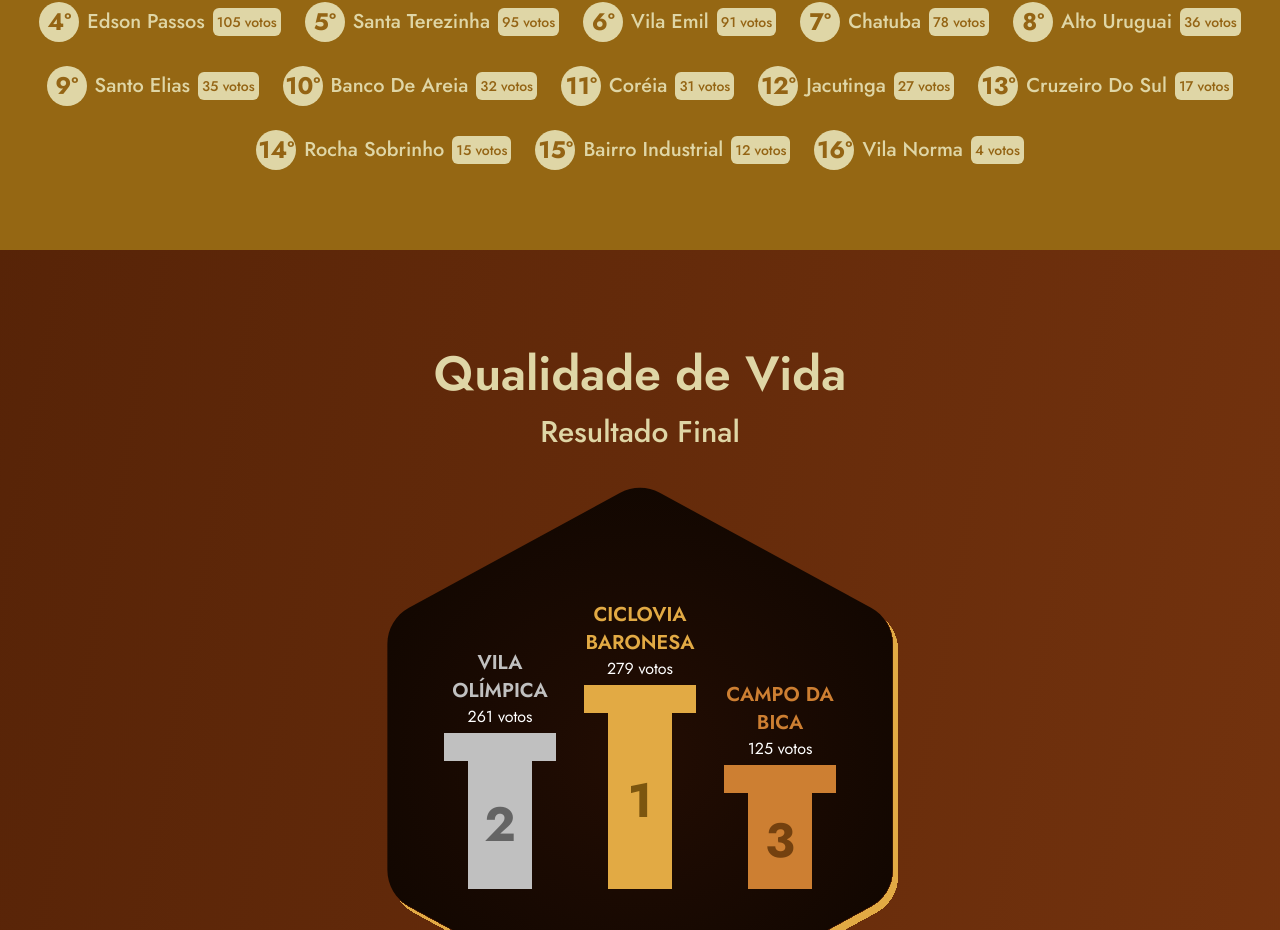
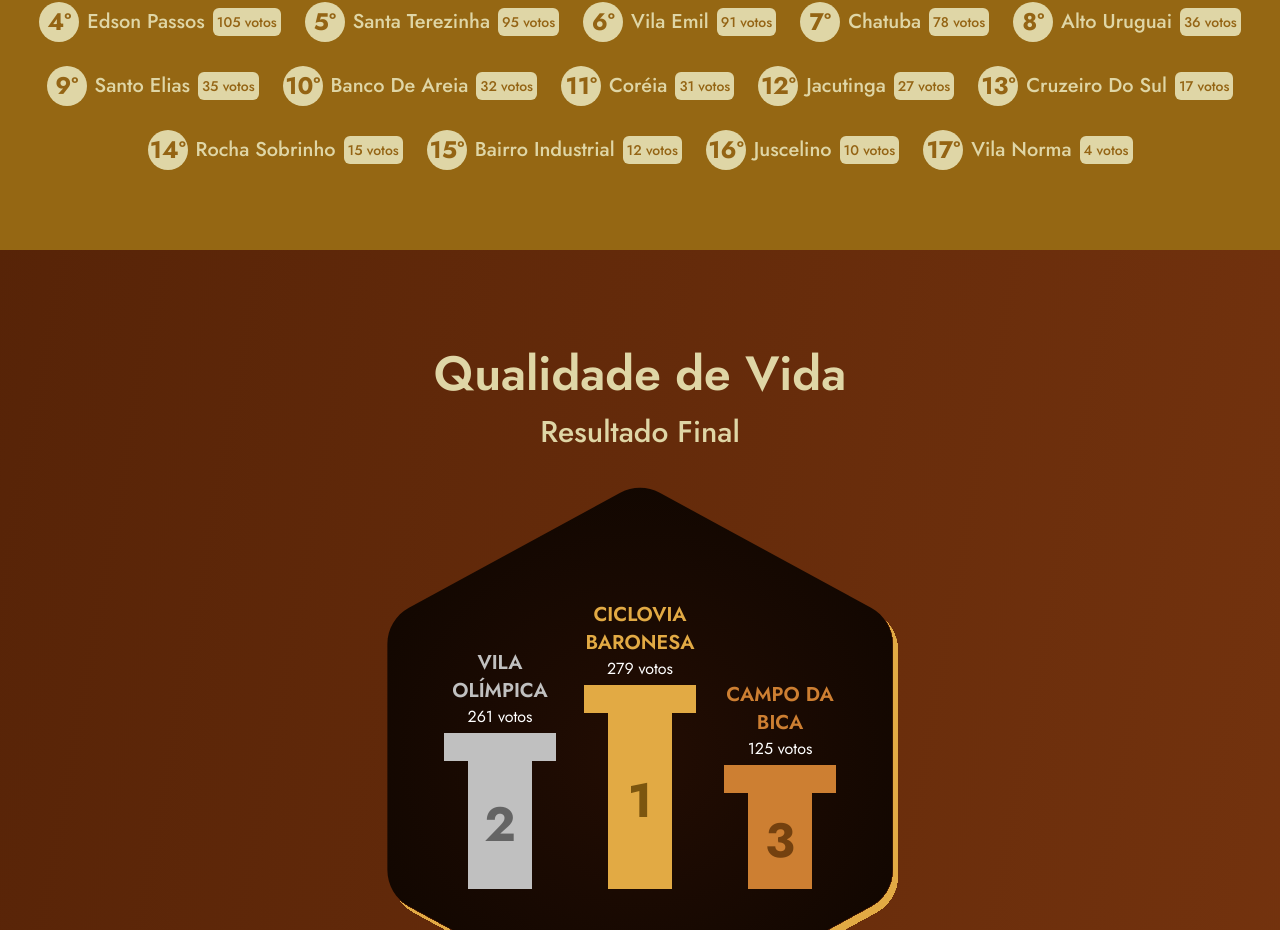
Before and after one commit to DesenvolvimentoCCS-PMM/mesquita-indica-2024, a React (Vite) app: page / in a window 1280 px wide. Shown: the part 4729-5659 px from the top of the page. Built offline with nearby package versions, Linux system fonts and the light colour scheme; a web font is replaced by a local one.

Commit message:
feat: add juscelino

```diff
--- a/src/data/results.ts
+++ b/src/data/results.ts
@@ -68,7 +68,8 @@ export const results = [
       { name: "cruzeiro do sul", votes: 17, pos: 13 },
       { name: "rocha sobrinho", votes: 15, pos: 14 },
       { name: "bairro industrial", votes: 12, pos: 15 },
-      { name: "vila norma", votes: 4, pos: 16 },
+      { name: "juscelino", votes: 10, pos: 16 },
+      { name: "vila norma", votes: 4, pos: 17 },
     ],
   },
   {
```
